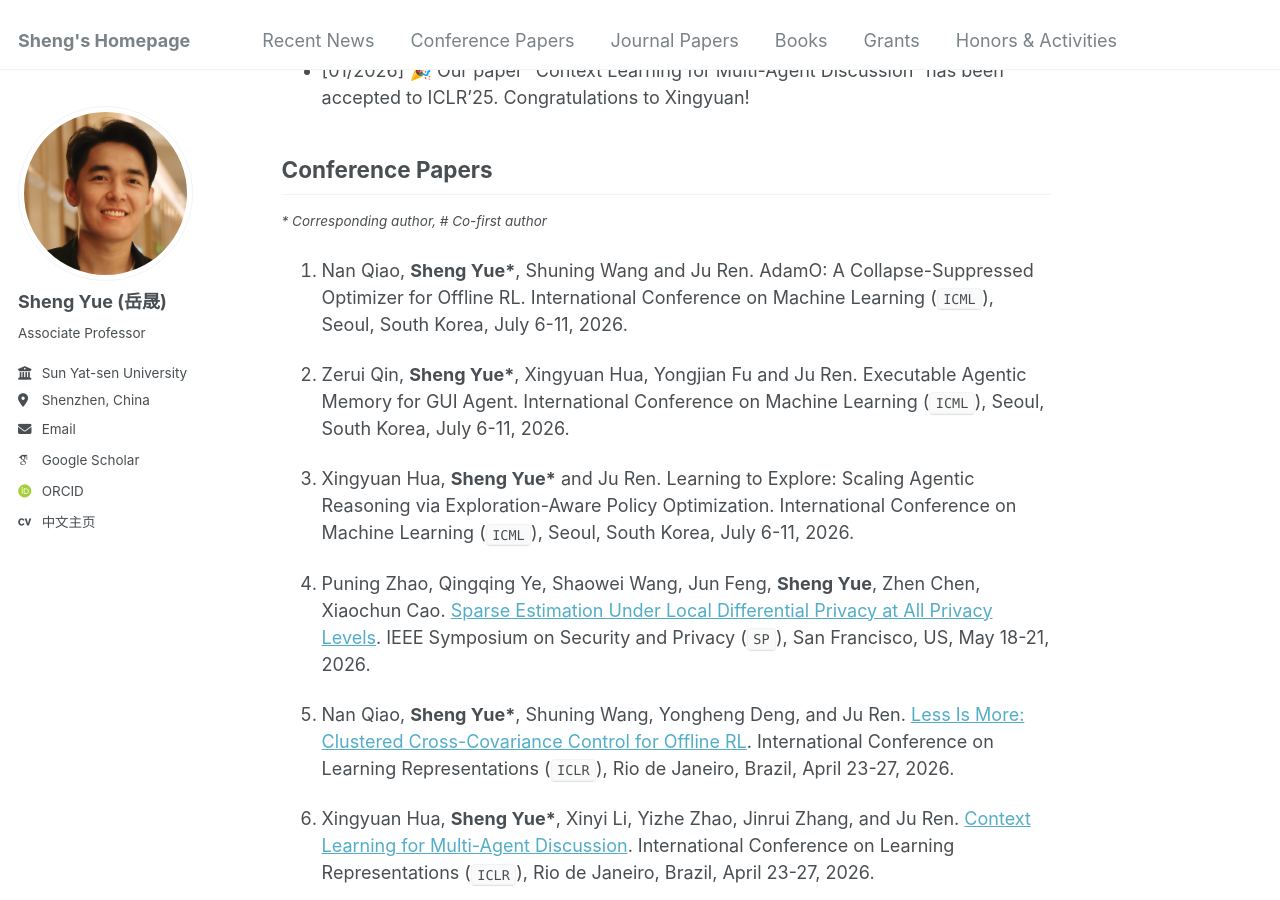
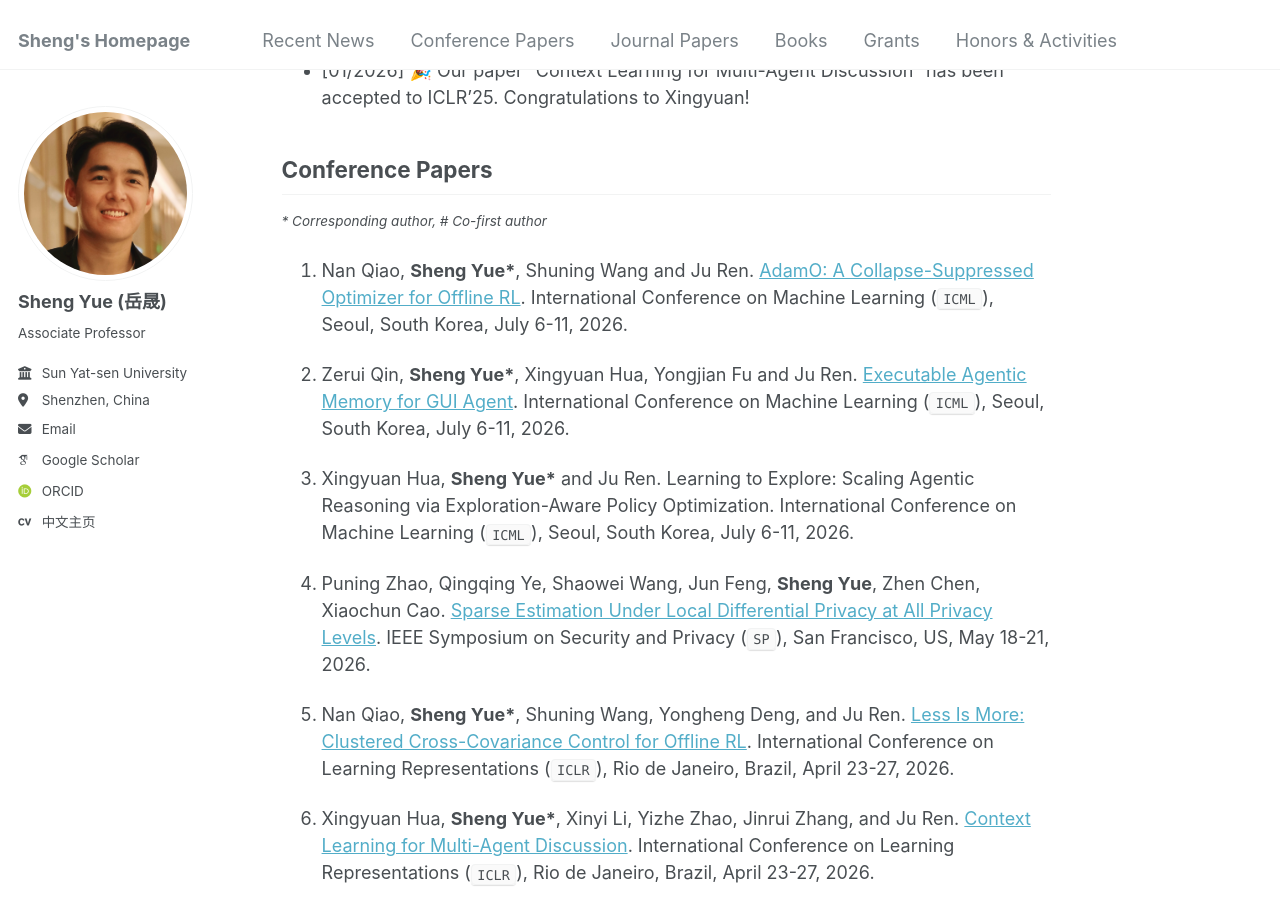
Before and after one commit to shaunyue/shaunyue.github.io, a Jekyll site: the page built from _pages/about.md, in a window 1280 px wide and 900 px high, scrolled down 854 px. Built offline with Jekyll 4.4.1, drawn with Linux system fonts in a browser that asks for light colours; some web fonts are replaced; some of the changed lines change nothing that is shown.

Commit message:
Update site content

```diff
--- a/_pages/about.md
+++ b/_pages/about.md
@@ -43,9 +43,9 @@ function toggleContent(id) {
 
 <small>_* Corresponding author, # Co-first author_</small>
 
-1. Nan Qiao, **Sheng Yue\***, Shuning Wang and Ju Ren. AdamO: A Collapse-Suppressed Optimizer for Offline RL. International Conference on Machine Learning (`ICML`), Seoul, South Korea, July 6-11, 2026.
+1. Nan Qiao, **Sheng Yue\***, Shuning Wang and Ju Ren. [AdamO: A Collapse-Suppressed Optimizer for Offline RL](https://arxiv.org/pdf/2605.01968). International Conference on Machine Learning (`ICML`), Seoul, South Korea, July 6-11, 2026.
 
-1. Zerui Qin, **Sheng Yue\***, Xingyuan Hua, Yongjian Fu and Ju Ren. Executable Agentic Memory for GUI Agent. International Conference on Machine Learning (`ICML`), Seoul, South Korea, July 6-11, 2026.
+1. Zerui Qin, **Sheng Yue\***, Xingyuan Hua, Yongjian Fu and Ju Ren. [Executable Agentic Memory for GUI Agent](https://arxiv.org/pdf/2605.08978). International Conference on Machine Learning (`ICML`), Seoul, South Korea, July 6-11, 2026.
 
 1. Xingyuan Hua, **Sheng Yue\*** and Ju Ren. Learning to Explore: Scaling Agentic Reasoning via Exploration-Aware Policy Optimization. International Conference on Machine Learning (`ICML`), Seoul, South Korea, July 6-11, 2026.
 
```
